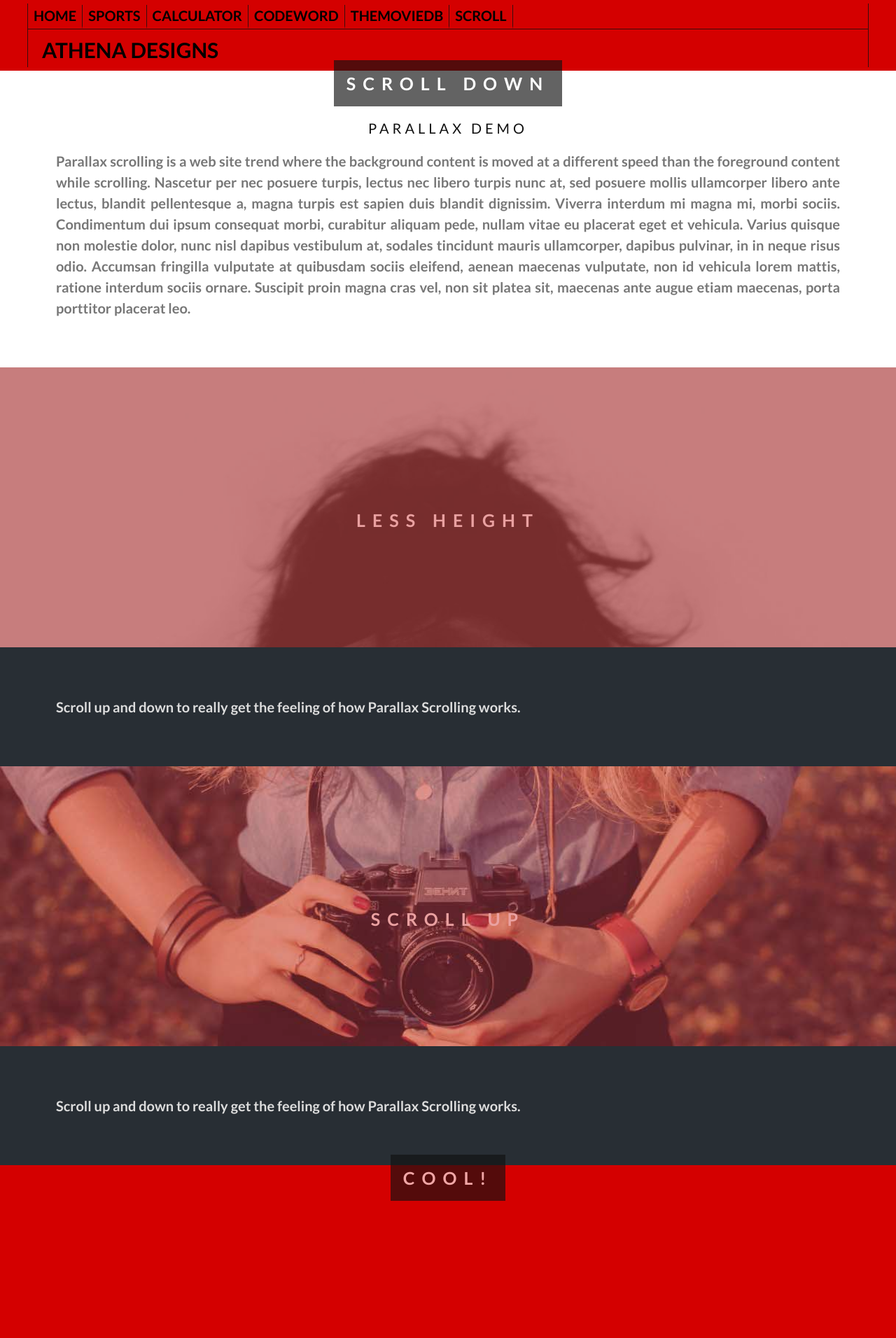
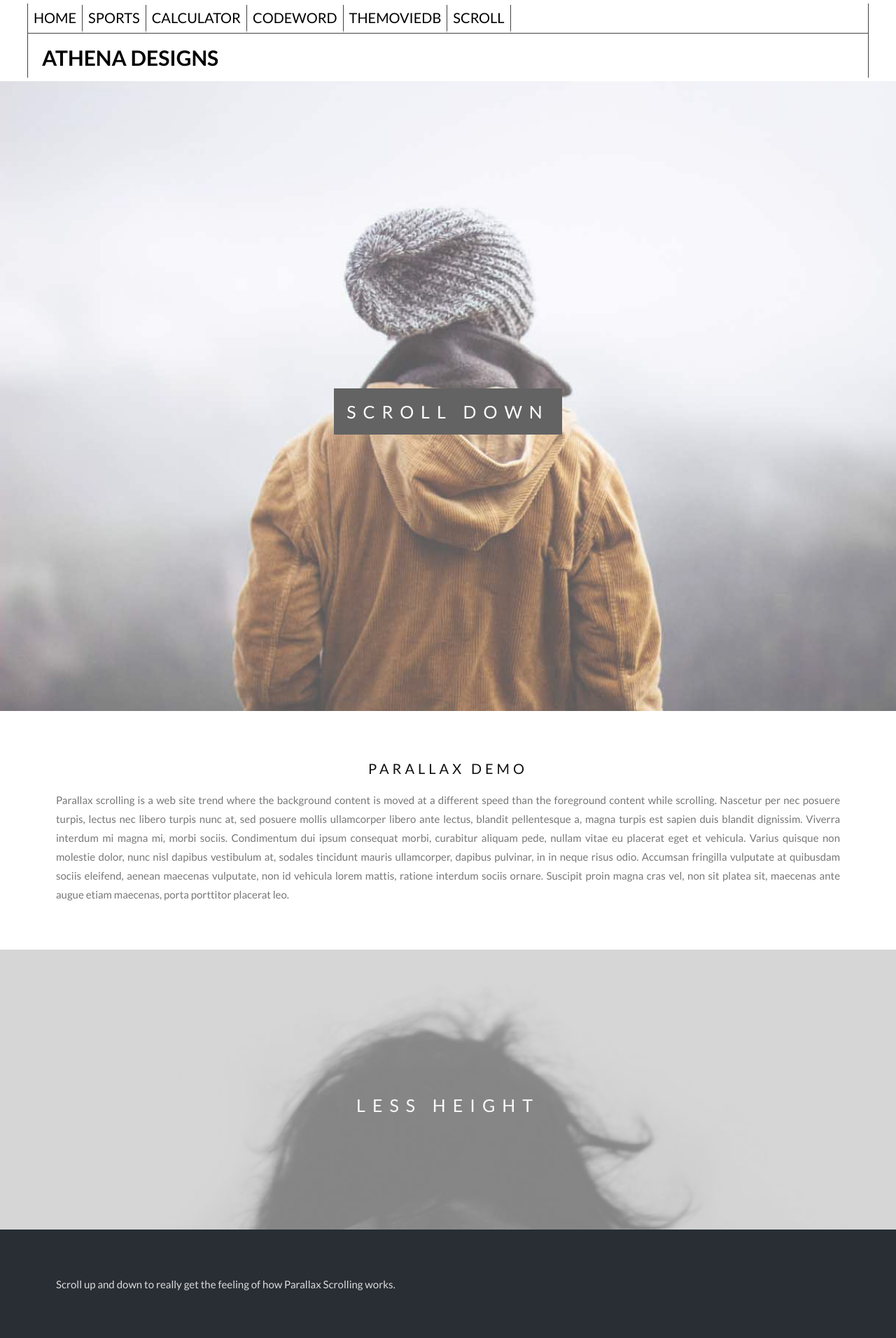
Before and after one commit to WayneMorganUK/athena-designs, a Jekyll site: the page built from layered_scroll/scroll.html, in a window 1280 px wide. Shown: the top 1912 px of the page at 70% size. Built offline with Jekyll 4.4.1, drawn with Linux system fonts in a browser that asks for light colours; before the commit the page ends 1716 px from its top, so only the background shows below that.

Commit message:
Update scroll_layout.html

```diff
--- a/_layouts/scroll_layout.html
+++ b/_layouts/scroll_layout.html
@@ -3,7 +3,7 @@
 
   {% include scrollhead.html %}
 
-  <body class="scroll">
+  <body class="scrollbody">
 
     {% include scroll_header.html %}
 
```
